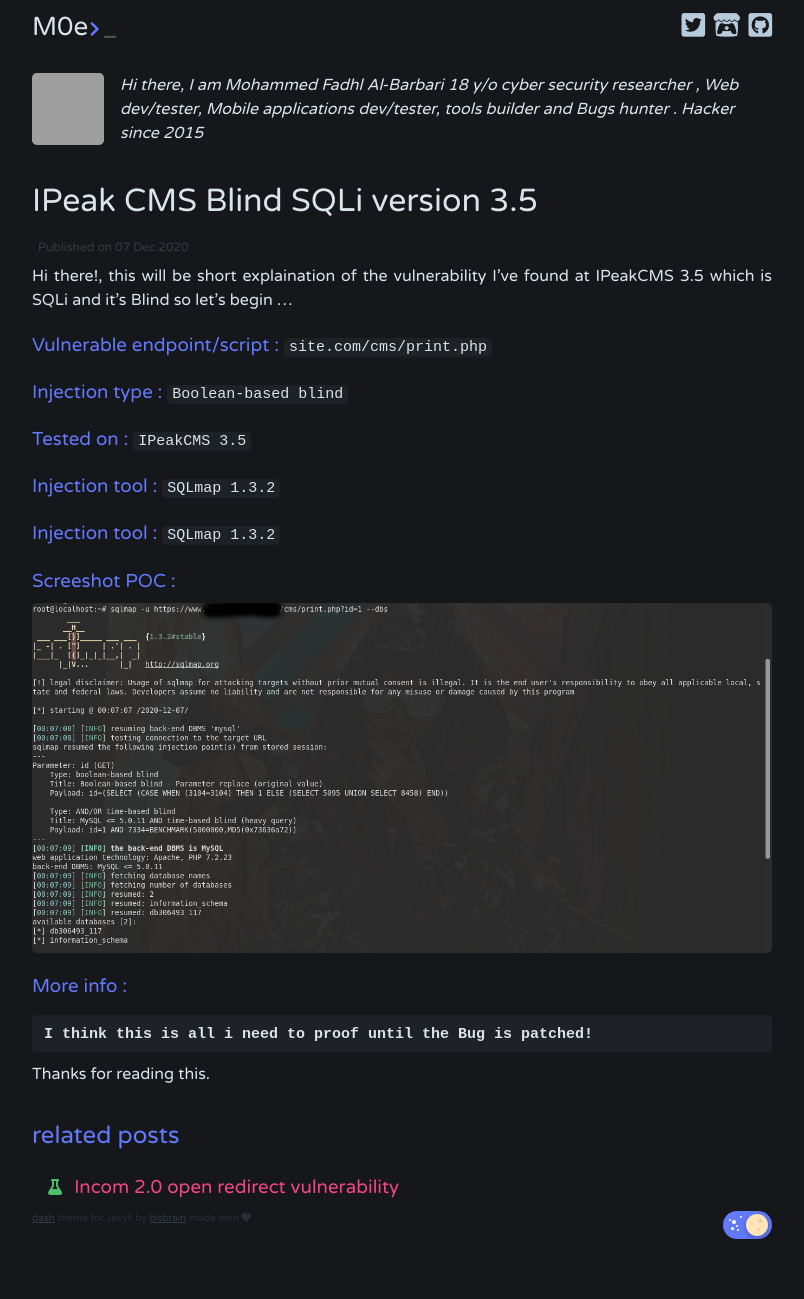
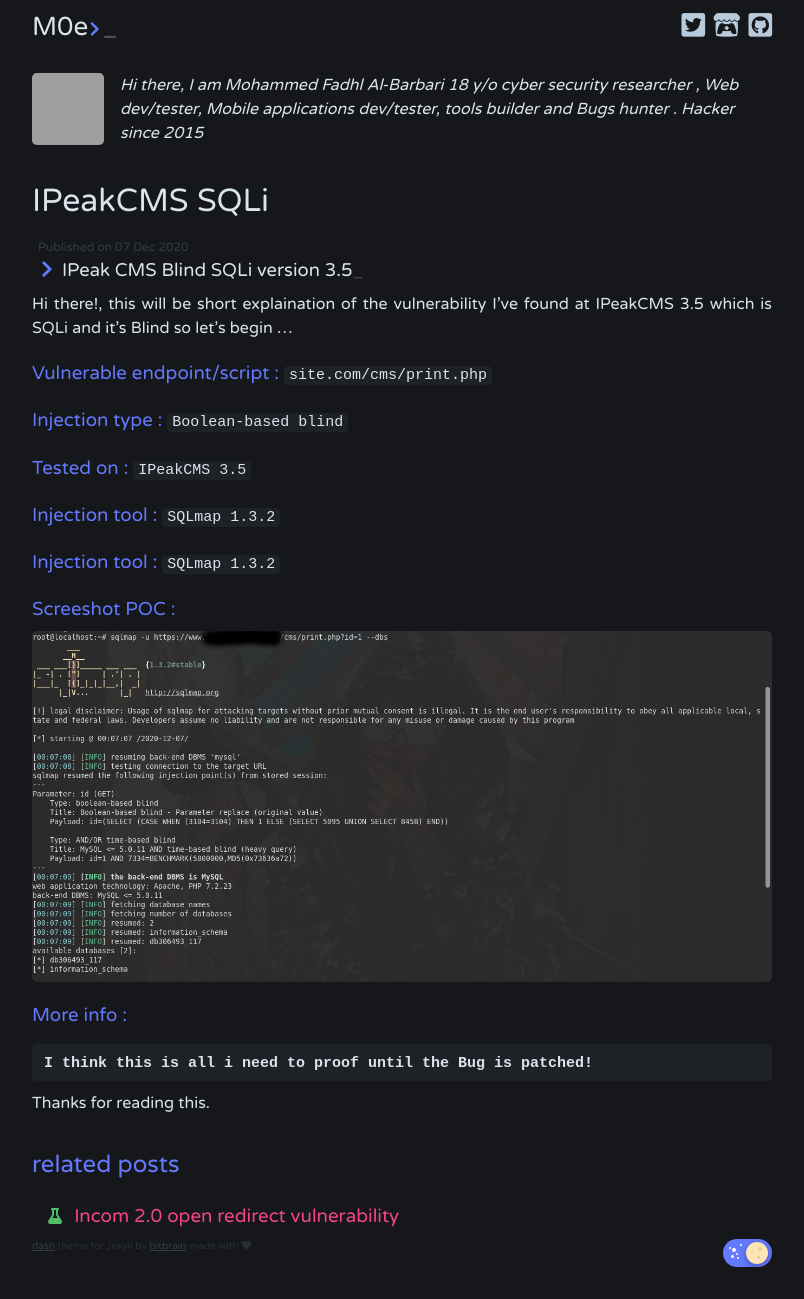
Before and after one commit to Spellingis/Spellingis.github.io, a Jekyll site: the page built from _posts/2020-12-07-ipeak-cms-sqli.md, in a window 1280 px wide. Shown: the whole page, without its empty margins (238-1042 px from the left). Built offline with Jekyll 4.4.1, drawn with Linux system fonts in a browser that asks for light colours; comment, search, counter and statistics services are not loaded; before the commit the page ends 1271 px from its top, so only the background shows below that; grey boxes are pictures that could not be loaded.

Commit message:
Update 2020-12-07-ipeak-cms-sqli.md

```diff
--- a/_posts/2020-12-07-ipeak-cms-sqli.md
+++ b/_posts/2020-12-07-ipeak-cms-sqli.md
@@ -1,6 +1,7 @@
 ---
 layout: post
-title:  "IPeak CMS Blind SQLi version 3.5"
+title:  "IPeakCMS SQLi"
+description: "IPeak CMS Blind SQLi version 3.5"
 tags: exploits bugbounty
 ---
   Hi there!, this will be short explaination of the vulnerability I've found at IPeakCMS 3.5 which is SQLi and it's Blind so let's begin ...
```
